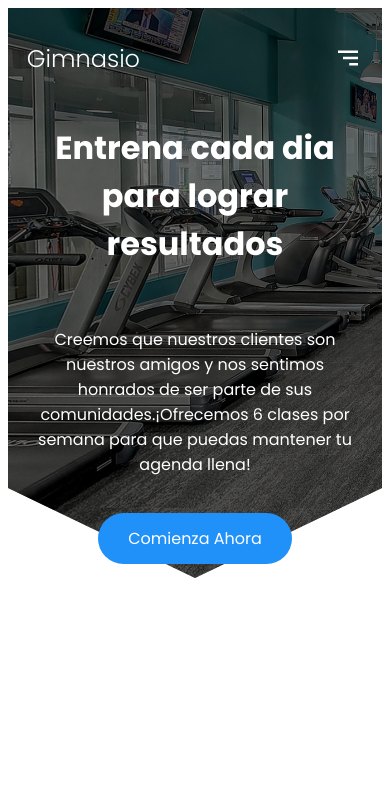
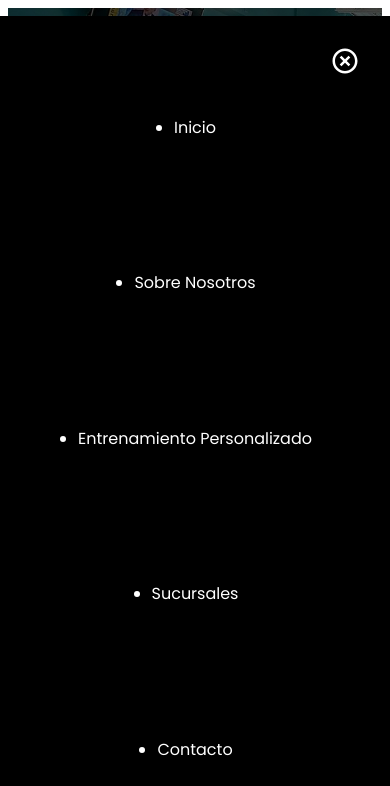
Before and after one commit to jopee21/gymcodo, a plain HTML site: page contacto.html in a window 390 px wide. Both pictures are taken after a click on the element 348 px from the left and 58 px from the top of the page. Shown: the top 786 px of the page. Drawn offline with Linux system fonts and the light colour scheme.

Commit message:
agrego link al .js para que el menu responsive funcione en todos los html

```diff
--- a/contacto.html
+++ b/contacto.html
@@ -110,6 +110,6 @@
             <h3 class="footer__copyright">'@2022 Proyecto Codo a Codo Alumnos: Jose Toscano, Ayelen Gomez, Fernando Condino'</h3>
         </section>
     </footer>
-
+    <script src="./js/training.js"></script>
 </body>
 </html>
--- a/css/style.css
+++ b/css/style.css
@@ -427,7 +427,7 @@ body{
       flex-direction: column;
       justify-content: space-evenly;
       align-items: center;
-      z-index: 100;
+      z-index: 10;
       opacity: 0;
       pointer-events: none;
       transition: .7s opacity;
--- a/js/training.js
+++ b/js/training.js
@@ -19,3 +19,21 @@
         });
     });
 })();
+
+(function(){
+    const openButton = document.querySelector('.nav__menu');
+    const menu = document.querySelector('.nav__link');
+    const closeMenu = document.querySelector('.nav__close');
+
+    openButton.addEventListener('click', ()=>{
+        menu.classList.add('nav__link--show');
+    });
+
+    closeMenu.addEventListener('click', ()=>{
+        menu.classList.remove('nav__link--show');
+    });
+
+
+
+
+})();
```
Also changed, not shown: index.html (+1 -1 lines), sobrenosotros.html (+1 -1 lines), sucursales.html (+1 -1 lines).
